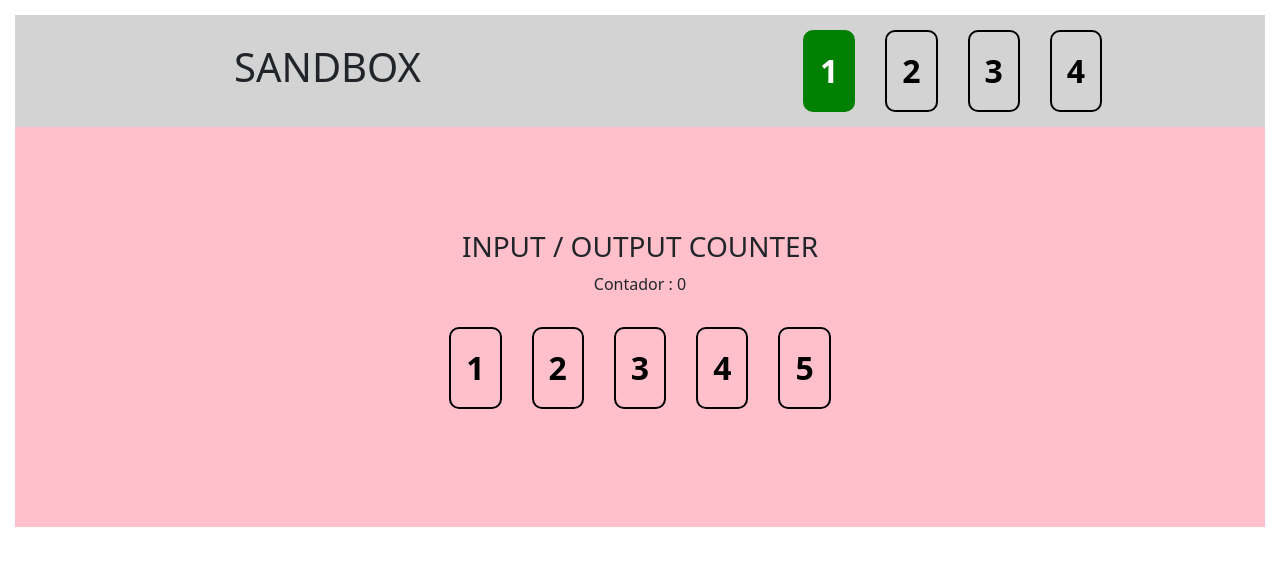
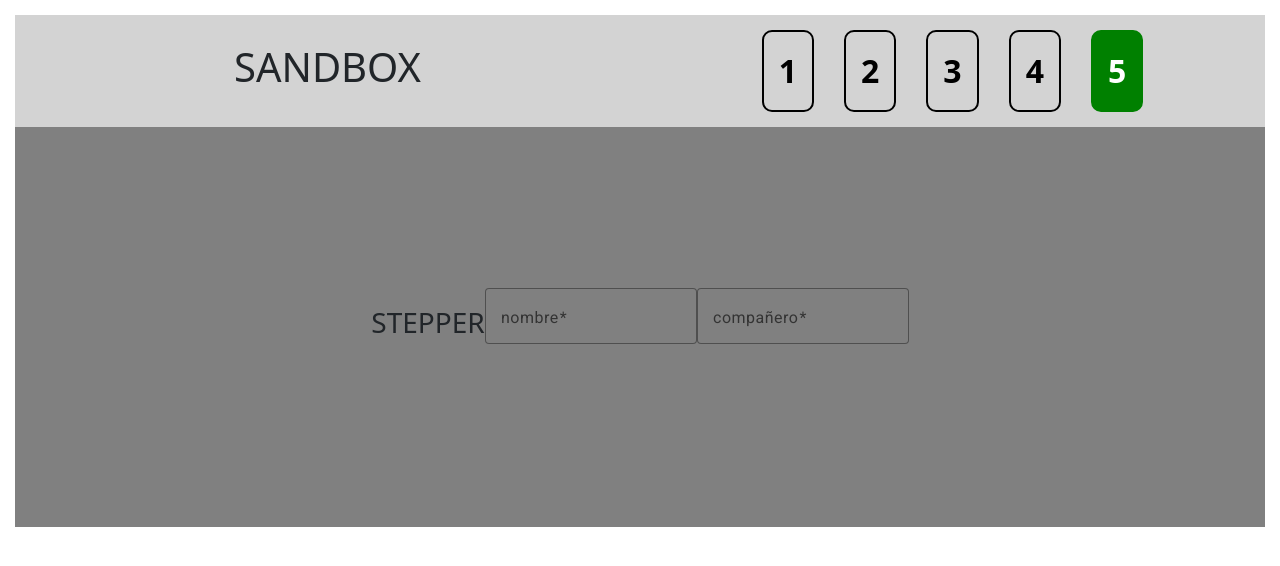
Before and after one commit to cmfraile/AngularSandbox, an Angular app: page /5 in a window 1280 px wide. Before the commit this address led to /1. Shown: the top 566 px of the page. Built offline with nearby package versions, Linux system fonts and the light colour scheme; no server answers.

Commit message:
nueva rama

```diff
--- a/src/app/app.component.html
+++ b/src/app/app.component.html
@@ -6,6 +6,7 @@
       <app-navigate-button [url]="'2'"/>
       <app-navigate-button [url]="'3'"/>
       <app-navigate-button [url]="'4'"/>
+      <app-navigate-button [url]="'5'"/>
     </div>
   </div>
   <div class="row"><div class="col"><router-outlet></router-outlet></div></div>
--- a/src/app/app.module.ts
+++ b/src/app/app.module.ts
@@ -18,6 +18,7 @@ import { ModalModule } from 'ngx-bootstrap/modal';
 import { ModalComponent } from './components/modal/modal.component';
 import { FourthComponent } from './components/fourth/fourth.component';
 import { TypeaheadModule } from 'ngx-bootstrap/typeahead';
+import { FifthComponent } from './components/fifth/fifth.component';
 
 const materialModules:any = [
   BrowserAnimationsModule,MatInputModule,
@@ -31,6 +32,7 @@ const routes: Routes = [
   {path:'2',component:SecondComponent},
   {path:'3',component:ThirdComponent},
   {path:'4',component:FourthComponent},
+  {path:'5',component:FifthComponent},
   {path:'',redirectTo:'1',pathMatch:'full'},
   {path:'**',redirectTo:'1',pathMatch:'full'},
   //{path:'admin',children:rutaspaneladmin},
@@ -45,7 +47,8 @@ const routes: Routes = [
     FourthComponent,
     NavigateButtonComponent,
     AddButtonComponent,
-    ...entryComponents
+    ...entryComponents,
+    FifthComponent
   ],
   imports: [
     BrowserModule,
--- /dev/null
+++ b/src/app/components/fifth/fifth.component.html
@@ -0,0 +1,7 @@
+<div class="fifth_root centerDefault appWindow">
+    <h3>STEPPER</h3>
+    <form [formGroup]="register" class="loginForm" (keyup.enter)="registerSubmit()">
+        <mat-form-field class="input" appearance="outline"><mat-label>nombre</mat-label><input matInput formControlName="name"></mat-form-field>
+        <mat-form-field class="input" appearance="outline"><mat-label>compañero</mat-label><input matInput formControlName="sidekick"></mat-form-field>
+    </form>
+</div>
--- /dev/null
+++ b/src/app/components/fifth/fifth.component.sass
@@ -0,0 +1,2 @@
+.fifth_root
+    background-color: grey
--- /dev/null
+++ b/src/app/components/fifth/fifth.component.ts
@@ -0,0 +1,34 @@
+import { Component } from '@angular/core';
+import { AbstractControl, FormBuilder, FormGroup, UntypedFormControl, UntypedFormGroup, Validators } from '@angular/forms';
+import { FormAsyncValidatorsService } from 'src/app/services/form-async-validators.service';
+import { AsyncValidatorFn } from '@angular/forms';
+
+@Component({
+  selector: 'app-fifth',
+  templateUrl: './fifth.component.html',
+  styleUrls: ['./fifth.component.sass']
+})
+export class FifthComponent {
+
+  validatorMiddleware:AsyncValidatorFn = (control:AbstractControl) => new Promise((rs,rj) => {
+    console.log('pokeMiddlewareValidator',control)
+    rs(null)
+  })
+
+  public register:UntypedFormGroup = new UntypedFormGroup({
+    name:new UntypedFormControl(undefined,[Validators.required,Validators.minLength(6)],undefined),
+    sidekick:new UntypedFormControl(undefined,[Validators.required,Validators.minLength(6)],undefined)
+  },{
+    updateOn:'blur',
+    validators:[],
+    asyncValidators:[this.validatorMiddleware]
+  });
+
+  registerSubmit(){console.log('valid form?',this.register.valid)}
+
+  constructor(
+    private form:FormBuilder,
+    private formAsyncValidators:FormAsyncValidatorsService,
+  ){}
+
+}
```
Also changed, not shown: 1 other file (tests, documents, lock files or other folders).
